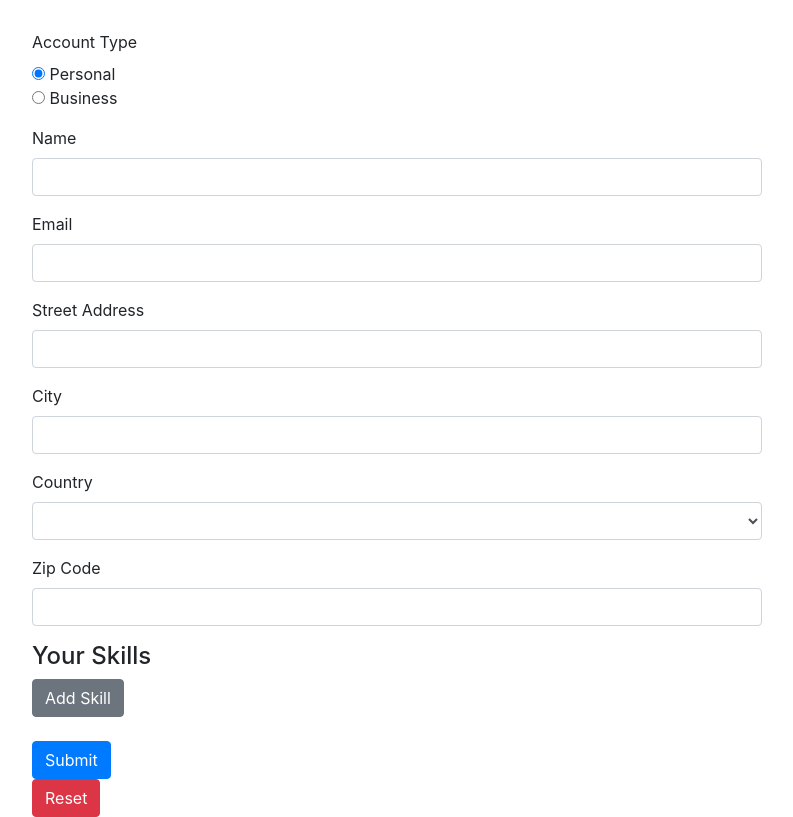
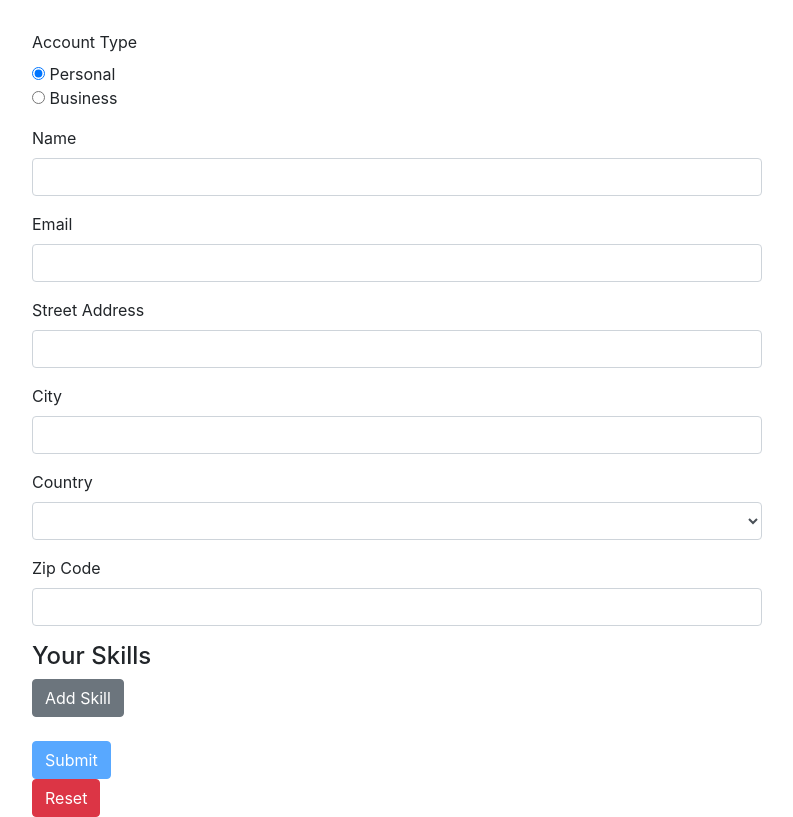
Before and after one commit to DarinDev1000/AngularFormLesson1, an Angular app: page / in a window 1280 px wide. Shown: the whole page, without its empty margins (53-846 px from the left). Built offline with nearby package versions, Linux system fonts and the light colour scheme.

Commit message:
Disable button on invalid

```diff
--- a/src/app/app.component.html
+++ b/src/app/app.component.html
@@ -112,7 +112,8 @@
             class="form-text text-muted">Please enter valid data!</span>
         <button
         class="btn btn-primary"
-        type="submit">Submit</button>
+        type="submit"
+        [disabled]="!signupForm.valid">Submit</button>
 
         <br>
         <button
```
